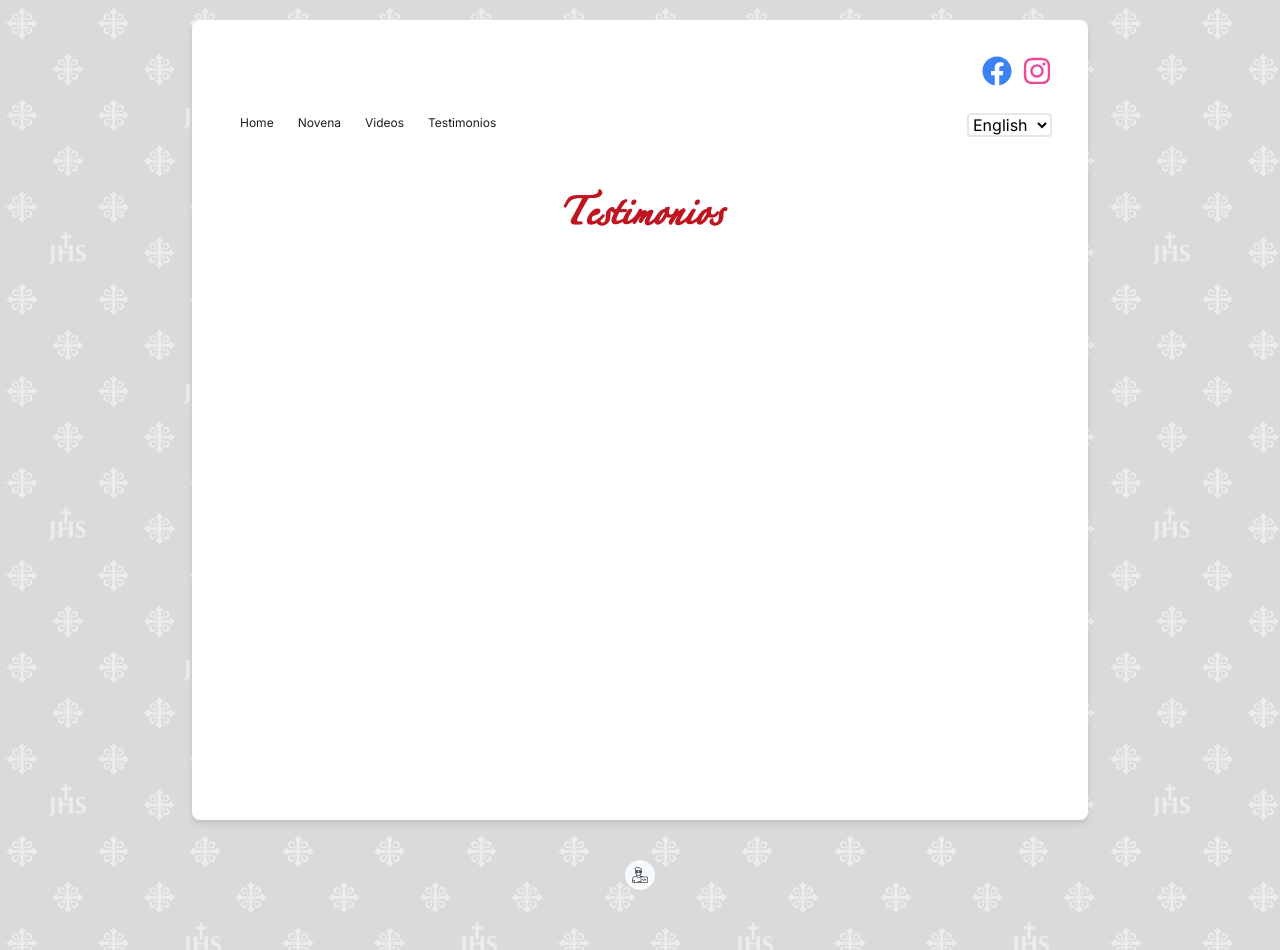
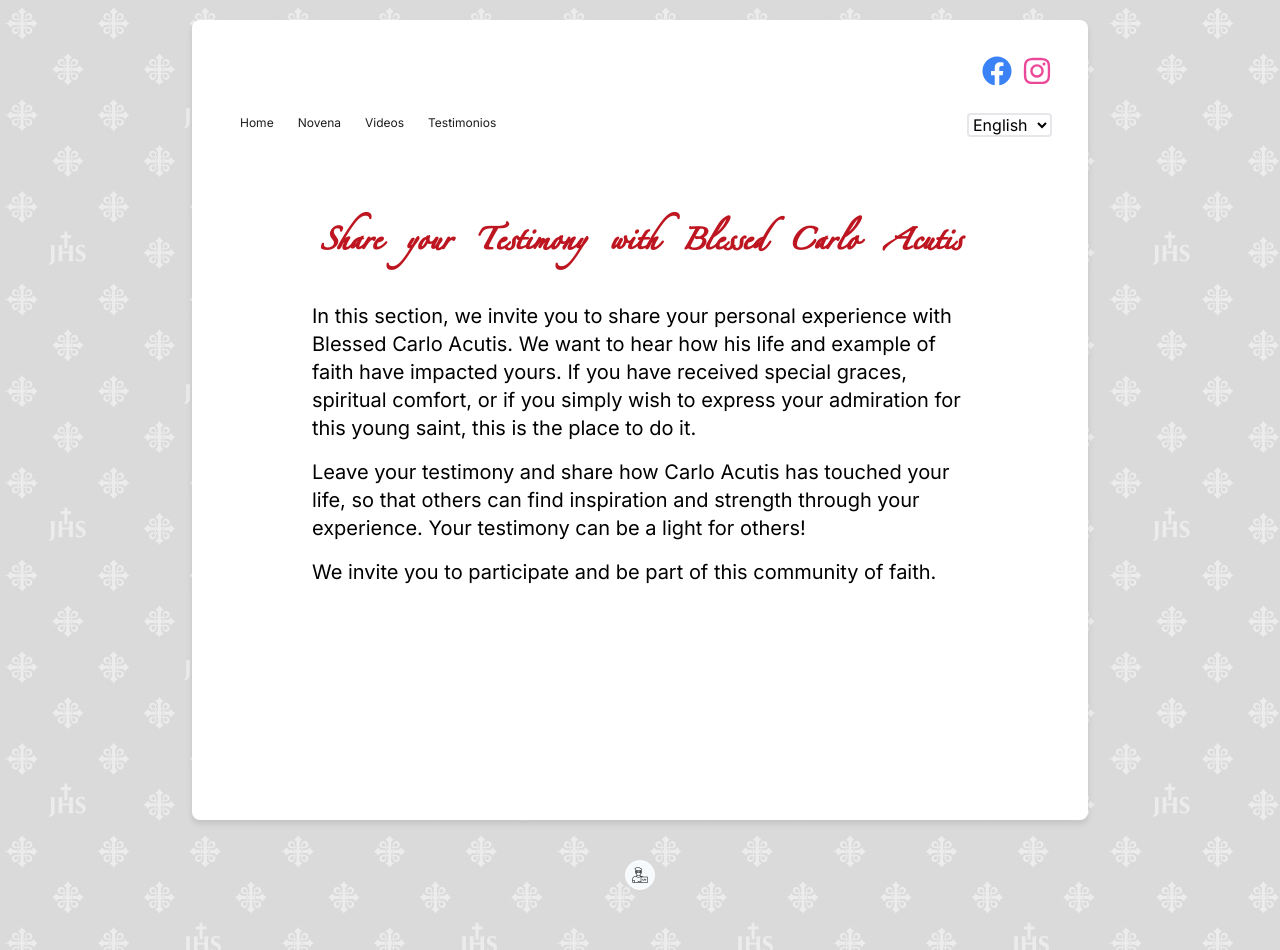
Before and after one commit to sergio-scardigno/Proyecto-Carlo-Acutis-Chascomus, a Next.js app: page /en/testimonios in a window 1280 px wide. Built offline with nearby package versions, Linux system fonts and the light colour scheme.

Commit message:
testimonio-customs

```diff
--- a/messages/en.json
+++ b/messages/en.json
@@ -85,7 +85,10 @@
         "video2": "Video 2"
     },
     "Testimonios": {
-        "url": "testimonio"
+        "title": "Share your Testimony with Blessed Carlo Acutis",
+        "intro": "In this section, we invite you to share your personal experience with Blessed Carlo Acutis. We want to hear how his life and example of faith have impacted yours. If you have received special graces, spiritual comfort, or if you simply wish to express your admiration for this young saint, this is the place to do it.",
+        "intro2": "Leave your testimony and share how Carlo Acutis has touched your life, so that others can find inspiration and strength through your experience. Your testimony can be a light for others!",
+        "intro3": "We invite you to participate and be part of this community of faith."
     },
     "Ceremony": {
         "event1": {
--- a/messages/es.json
+++ b/messages/es.json
@@ -85,7 +85,10 @@
         "video2": "Video 2"
     },
     "Testimonios": {
-        "url": "testimonio"
+        "title": "Comparte tu testimonio con el Beato Carlo Acutis",
+        "intro": "En esta sección, te invitamos a compartir tu experiencia personal con el Beato Carlo Acutis. Queremos escuchar cómo su vida y su ejemplo de fe han impactado la tuya. Si has recibido gracias especiales, consuelo espiritual, o si simplemente deseas expresar tu admiración por este joven santo, este es el lugar para hacerlo.",
+        "intro2": "Deja tu testimonio y comparte cómo Carlo Acutis ha tocado tu vida, para que otros puedan encontrar inspiración y fortaleza a través de tu vivencia. ¡Tu testimonio puede ser una luz para los demás!",
+        "intro3": "Te invitamos a participar y a ser parte de esta comunidad de fe."
     },
     "Ceremony": {
         "event1": {
--- a/src/app/[locale]/testimonios/page.tsx
+++ b/src/app/[locale]/testimonios/page.tsx
@@ -1,7 +1,10 @@
 'use client';
 import { useEffect } from 'react';
+import { useTranslations } from 'next-intl';
 
 const Testimonios = () => {
+    const t = useTranslations('Testimonios'); // 'Oracion' debe coincidir con el namespace en es.json
+
     useEffect(() => {
         // Limpia cualquier instancia anterior de GraphComment
         const existingGraphComment = document.getElementById('graphcomment');
@@ -54,11 +57,18 @@
     }, []);
 
     return (
-        <div>
-            <h1 className="mb-8 font-semibold text-center font-zapfino text-6xl title-testimonios">
-                Testimonios
+        <div className="container mx-auto px-4 py-8">
+            <h1 className="mb-8 font-semibold text-center text-4xl lg:text-5xl font-zapfino title-testimonios">
+                {t('title')}
             </h1>
-            <div id="graphcomment" className=""></div>
+
+            <div className="max-w-prose mx-auto mb-8">
+                <p className="mb-4 text-lg md:text-xl">{t('intro')}</p>
+                <p className="mb-4 text-lg md:text-xl">{t('intro2')}</p>
+                <p className="mb-4 text-lg md:text-xl">{t('intro3')}</p>
+            </div>
+
+            <div id="graphcomment" className="max-w-full"></div>
         </div>
     );
 };
```
